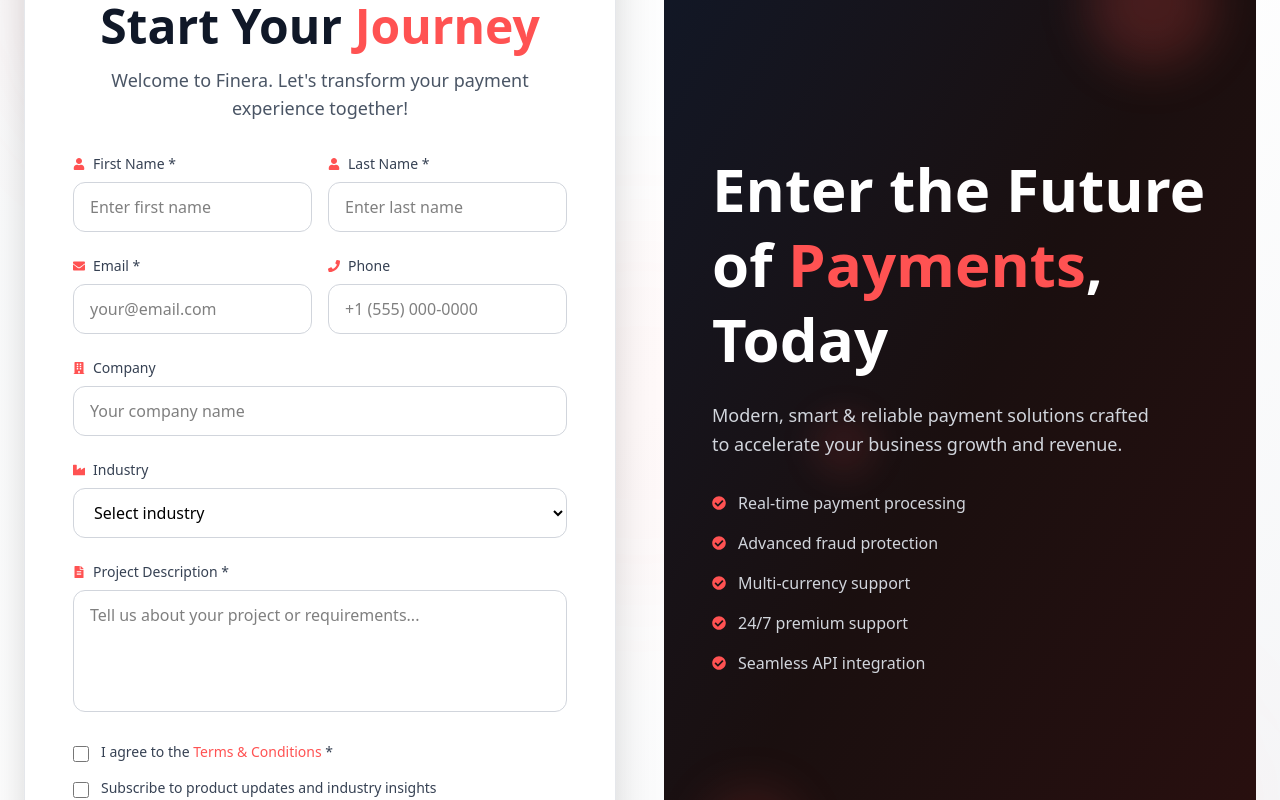
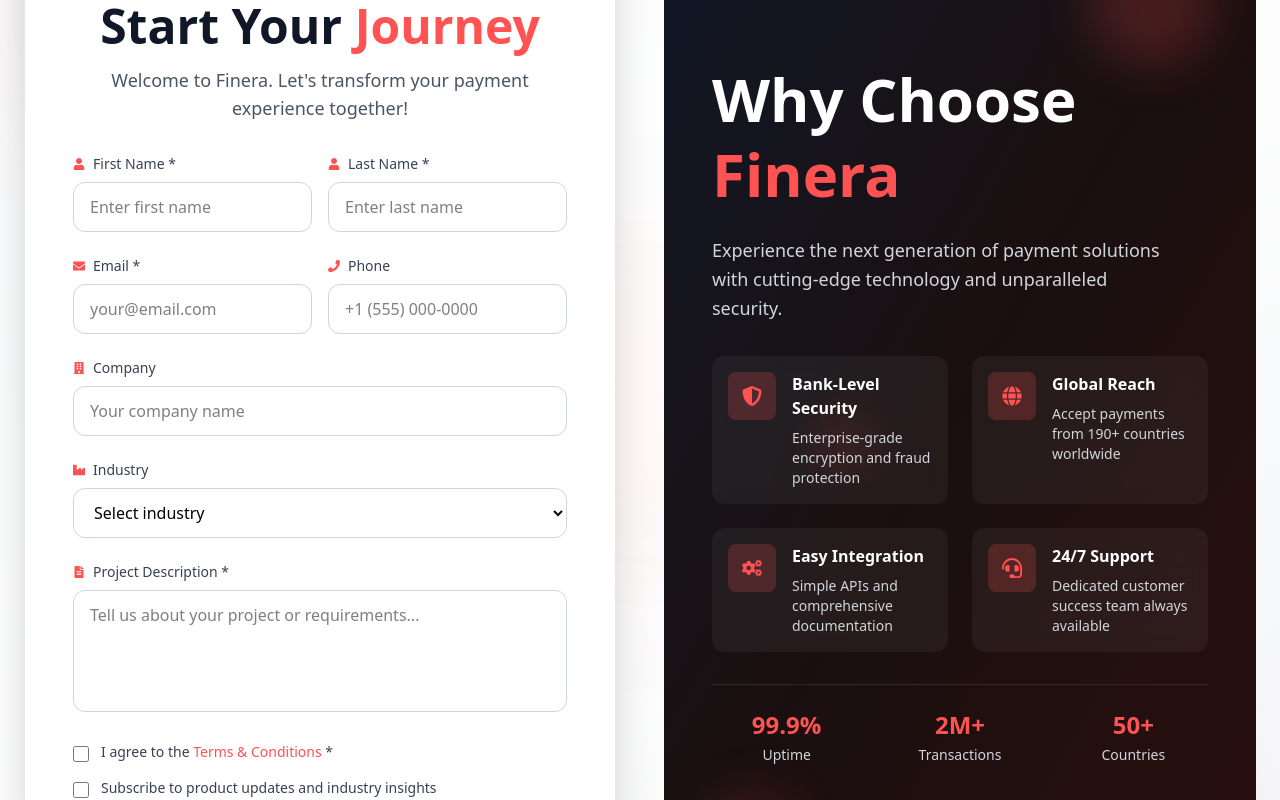
Before and after one commit to Abeera92/IdealTransact, a React (Vite) app: page / in a window 1280 px wide. Shown: the part 8240-9040 px from the top of the page. Built offline with nearby package versions, Linux system fonts and the light colour scheme.

Commit message:
contact form changed

```diff
--- a/src/Components/ContactForm/index.jsx
+++ b/src/Components/ContactForm/index.jsx
@@ -11,13 +11,12 @@
   FaBuilding,
   FaIndustry,
   FaFileAlt,
-  FaShieldAlt,
   FaRocket,
   FaArrowRight,
-  FaCreditCard,
-  FaCalendarAlt,
-  FaEye,
-  FaGem
+  FaShieldAlt,
+  FaGlobe,
+  FaHeadset,
+  FaCogs
 } from "react-icons/fa";
 
 const ContactForm = () => {
@@ -130,7 +129,7 @@
 
       <div className="max-w-7xl w-full grid grid-cols-1 lg:grid-cols-2 gap-8 lg:gap-12 relative z-10">
 
-        {/* LEFT FORM CARD */}
+        {/* LEFT FORM CARD - UNCHANGED */}
         <motion.div
           initial={{ opacity: 0, x: -50 }}
           whileInView={{ opacity: 1, x: 0 }}
@@ -379,7 +378,7 @@
           )}
         </motion.div>
 
-        {/* RIGHT SIDE HERO */}
+        {/* UPDATED RIGHT SECTION */}
         <motion.div
           variants={cardVariants}
           initial="hidden"
@@ -400,11 +399,10 @@
               transition={{ duration: 0.8, delay: 0.2 }}
               className="text-4xl lg:text-5xl xl:text-6xl font-bold leading-tight max-w-lg"
             >
-              Enter the Future of{" "}
+              Why Choose{" "}
               <span className="text-[#FF5252]">
-                Payments
+                Finera
               </span>
-              , Today
             </motion.h2>
 
             <motion.p
@@ -413,78 +411,78 @@
               transition={{ duration: 0.8, delay: 0.4 }}
               className="mt-6 text-gray-300 text-lg max-w-md leading-relaxed"
             >
-              Modern, smart & reliable payment solutions crafted to accelerate your business growth and revenue.
+              Experience the next generation of payment solutions with cutting-edge technology and unparalleled security.
             </motion.p>
 
-            {/* Features List */}
+            {/* Benefits Grid */}
             <motion.div
               initial={{ opacity: 0, y: 30 }}
               whileInView={{ opacity: 1, y: 0 }}
               transition={{ duration: 0.8, delay: 0.6 }}
-              className="mt-8 space-y-4"
+              className="mt-8 grid grid-cols-1 sm:grid-cols-2 gap-6"
             >
-              {[
-                "Real-time payment processing",
-                "Advanced fraud protection",
-                "Multi-currency support",
-                "24/7 premium support",
-                "Seamless API integration"
-              ].map((feature, index) => (
-                <div key={index} className="flex items-center gap-3">
-                  <FaCheckCircle className="text-[#FF5252] text-sm flex-shrink-0" />
-                  <span className="text-gray-300">{feature}</span>
+              <div className="flex items-start gap-4 p-4 rounded-xl bg-white/5 backdrop-blur-sm">
+                <div className="w-12 h-12 bg-[#FF5252]/20 rounded-lg flex items-center justify-center flex-shrink-0">
+                  <FaShieldAlt className="text-[#FF5252] text-xl" />
                 </div>
-              ))}
-            </motion.div>
-          </div>
-
-          {/* Enhanced Card Mockup */}
-          {/* <motion.div
-            initial={{ opacity: 0, scale: 0.8, y: 50 }}
-            whileInView={{ opacity: 1, scale: 1, y: 0 }}
-            transition={{ duration: 0.8, delay: 0.8 }}
-            className="absolute right-6 bottom-6 bg-white text-gray-900 rounded-2xl p-6 w-80 shadow-2xl border border-gray-200"
-          >
-            <div className="flex items-center justify-between mb-6">
-              <h3 className="font-bold text-lg text-gray-900">Finera</h3>
-              <div className="w-8 h-8 bg-[#FF5252] rounded-lg flex items-center justify-center">
-                <FaGem className="text-white text-sm" />
+                <div>
+                  <h3 className="font-semibold text-white mb-2">Bank-Level Security</h3>
+                  <p className="text-gray-300 text-sm">Enterprise-grade encryption and fraud protection</p>
                 </div>
               </div>
 
-            <div className="mb-6">
-              <p className="text-3xl font-bold text-gray-900">$265,320.81</p>
-              <p className="text-gray-500 text-sm">Total Balance (USD)</p>
+              <div className="flex items-start gap-4 p-4 rounded-xl bg-white/5 backdrop-blur-sm">
+                <div className="w-12 h-12 bg-[#FF5252]/20 rounded-lg flex items-center justify-center flex-shrink-0">
+                  <FaGlobe className="text-[#FF5252] text-xl" />
+                </div>
+                <div>
+                  <h3 className="font-semibold text-white mb-2">Global Reach</h3>
+                  <p className="text-gray-300 text-sm">Accept payments from 190+ countries worldwide</p>
+                </div>
               </div>
 
-            <div className="space-y-4">
+              <div className="flex items-start gap-4 p-4 rounded-xl bg-white/5 backdrop-blur-sm">
+                <div className="w-12 h-12 bg-[#FF5252]/20 rounded-lg flex items-center justify-center flex-shrink-0">
+                  <FaCogs className="text-[#FF5252] text-xl" />
+                </div>
                 <div>
-                <div className="flex items-center justify-between text-sm">
-                  <span className="text-gray-600">Primary Card</span>
-                  <FaCreditCard className="text-[#FF5252] text-xs" />
+                  <h3 className="font-semibold text-white mb-2">Easy Integration</h3>
+                  <p className="text-gray-300 text-sm">Simple APIs and comprehensive documentation</p>
                 </div>
-                <p className="font-semibold text-lg mt-1">$65,320.81</p>
-                <p className="text-gray-500 text-sm">•••• 6917</p>
               </div>
 
+              <div className="flex items-start gap-4 p-4 rounded-xl bg-white/5 backdrop-blur-sm">
+                <div className="w-12 h-12 bg-[#FF5252]/20 rounded-lg flex items-center justify-center flex-shrink-0">
+                  <FaHeadset className="text-[#FF5252] text-xl" />
+                </div>
                 <div>
-                <div className="flex items-center justify-between text-sm">
-                  <span className="text-gray-600">Next Payout</span>
-                  <FaCalendarAlt className="text-[#FF5252] text-xs" />
+                  <h3 className="font-semibold text-white mb-2">24/7 Support</h3>
+                  <p className="text-gray-300 text-sm">Dedicated customer success team always available</p>
                 </div>
-                <p className="font-semibold mt-1">May 12, 2025</p>
               </div>
+            </motion.div>
 
-              <motion.button
-                whileHover={{ scale: 1.02 }}
-                whileTap={{ scale: 0.98 }}
-                className="w-full mt-4 py-3 bg-[#FF5252] text-white font-semibold rounded-xl hover:bg-[#FF5252]/90 transition-all duration-300 flex items-center justify-center gap-2"
+            {/* Stats */}
+            <motion.div
+              initial={{ opacity: 0, y: 30 }}
+              whileInView={{ opacity: 1, y: 0 }}
+              transition={{ duration: 0.8, delay: 0.8 }}
+              className="mt-8 grid grid-cols-3 gap-6 pt-6 border-t border-white/10"
             >
-                <FaEye className="text-sm" />
-                View Dashboard
-              </motion.button>
+              <div className="text-center">
+                <div className="text-2xl font-bold text-[#FF5252]">99.9%</div>
+                <div className="text-gray-300 text-sm mt-1">Uptime</div>
               </div>
-          </motion.div> */}
+              <div className="text-center">
+                <div className="text-2xl font-bold text-[#FF5252]">2M+</div>
+                <div className="text-gray-300 text-sm mt-1">Transactions</div>
+              </div>
+              <div className="text-center">
+                <div className="text-2xl font-bold text-[#FF5252]">50+</div>
+                <div className="text-gray-300 text-sm mt-1">Countries</div>
+              </div>
+            </motion.div>
+          </div>
         </motion.div>
       </div>
     </section>
```
Lines whose indentation alone changed are shown as unchanged.
